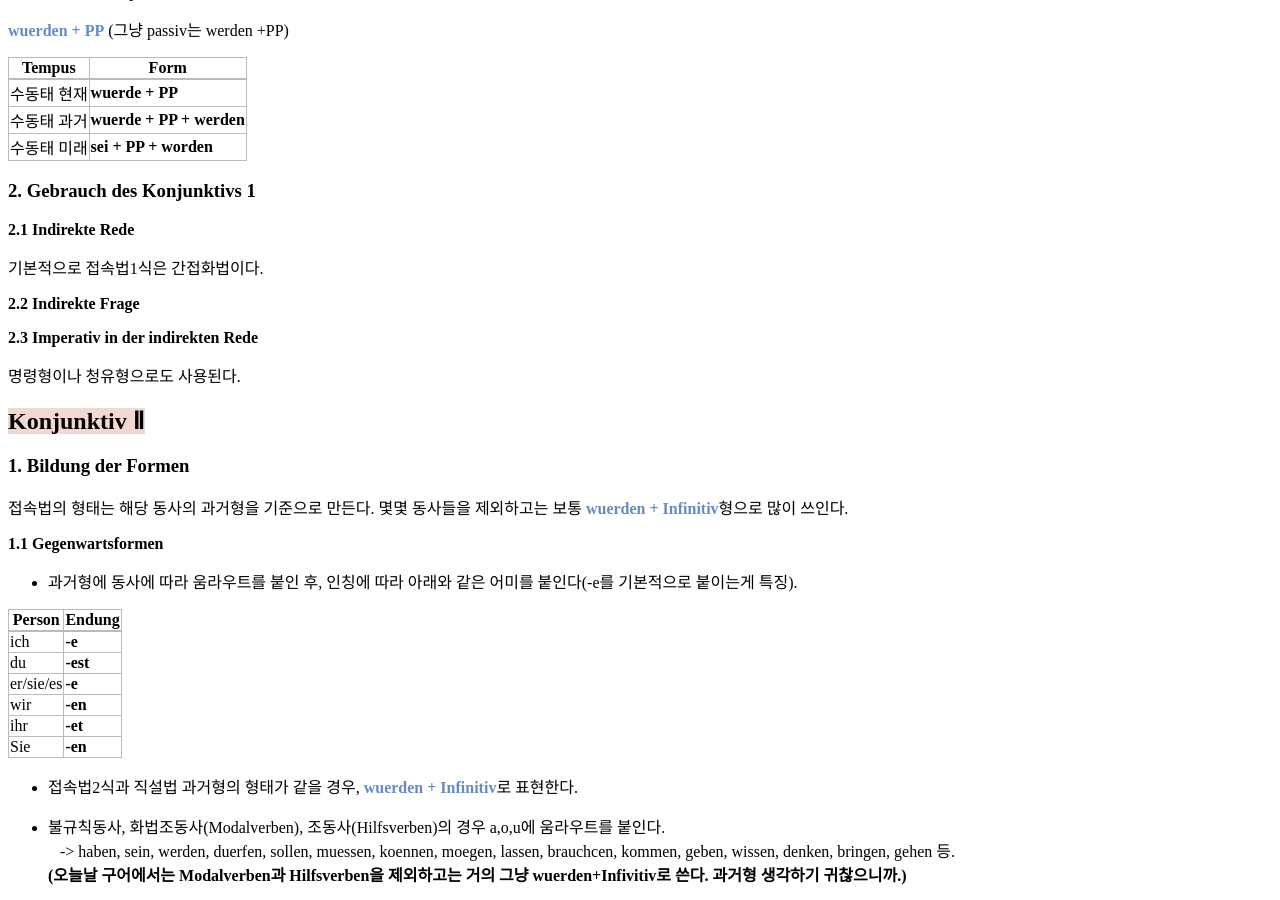
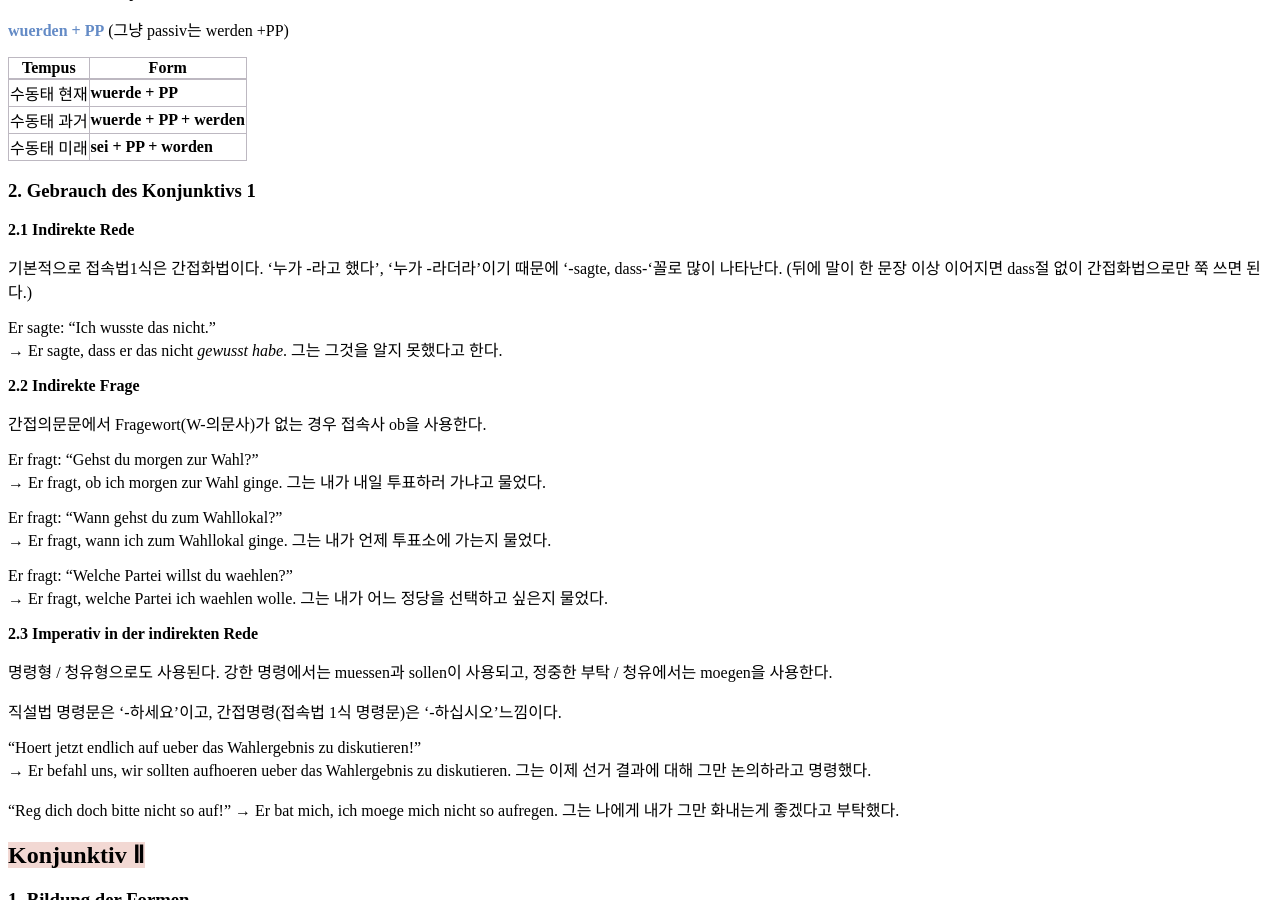
Before and after one commit to finddme/finddme.github.io, a Jekyll site: the page built from _posts/2021-01-24-DeutschGrammtik.md, in a window 1280 px wide and 900 px high, scrolled down 9615 px. Built offline with Jekyll 4.4.1, drawn with Linux system fonts in a browser that asks for light colours.

Commit message:
Update 2021-01-24-DeutschGrammtik.md

```diff
--- a/_posts/2021-01-24-DeutschGrammtik.md
+++ b/_posts/2021-01-24-DeutschGrammtik.md
@@ -843,14 +843,41 @@ Partizipialsaetze는 분사가 부문장처럼 쓰이는 경우이다. 이때는
 
 **2.1 Indirekte Rede**
 
-기본적으로 접속법1식은 간접화법이다.
+기본적으로 접속법1식은 간접화법이다. '누가 -라고 했다', '누가 -라더라'이기 때문에 '-sagte, dass-'꼴로 많이 나타난다. (뒤에 말이 한 문장 이상 이어지면 dass절 없이 간접화법으로만 쭉 쓰면 된다.)
+
+
+Er sagte: "Ich wusste das nicht."
+→ Er sagte, dass er das nicht *gewusst habe*. 그는 그것을 알지 못했다고 한다.
+
 
 **2.2 Indirekte Frage**
+
+간접의문문에서 Fragewort(W-의문사)가 없는 경우 접속사 ob을 사용한다.
+
+Er fragt: "Gehst du morgen zur Wahl?"
+→ Er fragt, ob ich morgen zur Wahl ginge. 그는 내가 내일 투표하러 가냐고 물었다.
+
+Er fragt: "Wann gehst du zum Wahllokal?"
+→ Er fragt, wann ich zum Wahllokal ginge. 그는 내가 언제 투표소에 가는지 물었다.
+
+Er fragt: "Welche Partei willst du waehlen?"
+→ Er fragt, welche Partei ich waehlen wolle. 그는 내가 어느 정당을 선택하고 싶은지 물었다.
 
 
 **2.3 Imperativ in der indirekten Rede**
 
-명령형이나 청유형으로도 사용된다.
+명령형 / 청유형으로도 사용된다. 강한 명령에서는 muessen과 sollen이 사용되고, 정중한 부탁 / 청유에서는 moegen을 사용한다.
+
+
+직설법 명령문은 '-하세요'이고, 간접명령(접속법 1식 명령문)은 '-하십시오'느낌이다.
+
+"Hoert jetzt endlich auf ueber das Wahlergebnis zu diskutieren!"
+→ Er befahl uns, wir sollten aufhoeren ueber das Wahlergebnis zu diskutieren. 그는 이제 선거 결과에 대해 그만 논의하라고 명령했다.
+
+"Reg dich doch bitte nicht so auf!"
+→ Er bat mich, ich moege mich nicht so aufregen. 그는 나에게 내가 그만 화내는게 좋겠다고 부탁했다.
+
+
 
 
 
```
